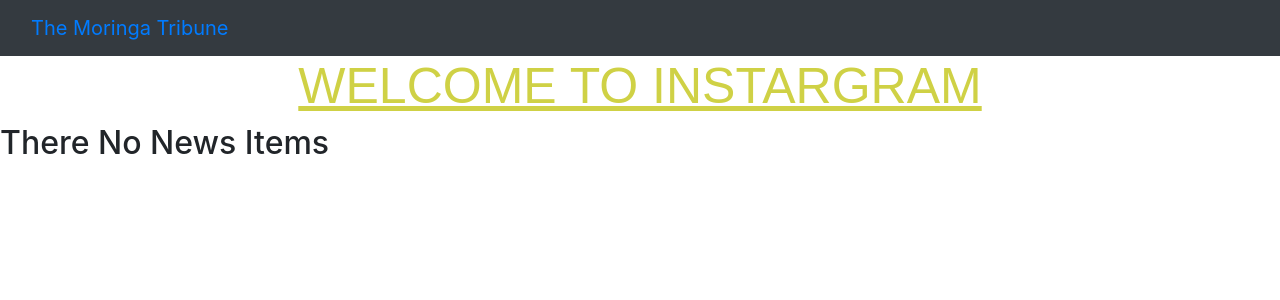
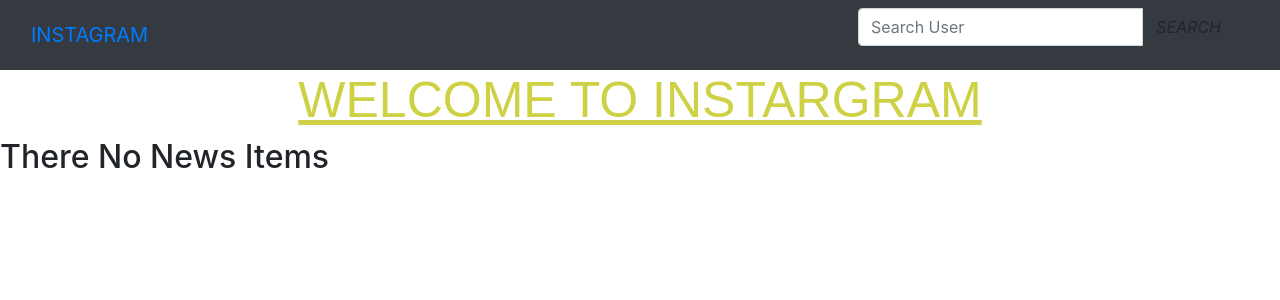
Before and after one commit to adriankiprono/imstragram_project, a Django app: page /photos/ in a window 1280 px wide. Shown: the top 300 px of the page. Run offline with Django 3.2, Linux system fonts and the light colour scheme; data that the repository does not hold is empty; some libraries are stand-ins or nearby versions.

Commit message:
add searchform

```diff
--- a/photos/templates/all-photos/navbar.html
+++ b/photos/templates/all-photos/navbar.html
@@ -9,9 +9,24 @@
         <nav class="navbar navbar--dark bg-dark">
                 <div class="container-fluid">
                   <div class="navbar-header">
-                        <a class="navbar-brand" href=""">The Moringa Tribune</a>
+                        <a class="navbar-brand" href="{% url 'home'%}">INSTAGRAM</a>
 
                   </div>
+                  <!-- Adding a search form  -->
+                  <div class="col-sm-4 col-md-4 navbar-right">
+
+                    <form class="navbar-form" role="search" action="{% url 'search_results' %}">
+
+                      <div class="input-group">
+                        <input type="text" class="form-control" placeholder="Search User" name="User">
+                        <div class="input-group-btn">
+                          <button class="btn btn-default" type="submit"><i class="glyphicon glyphicon-search">SEARCH</i></button>
+                        </div>
+                      </div>
+
+                    </form>
+                  </div>
+                  <!-- search form end -->
                 </div>
               </nav>
 
```
